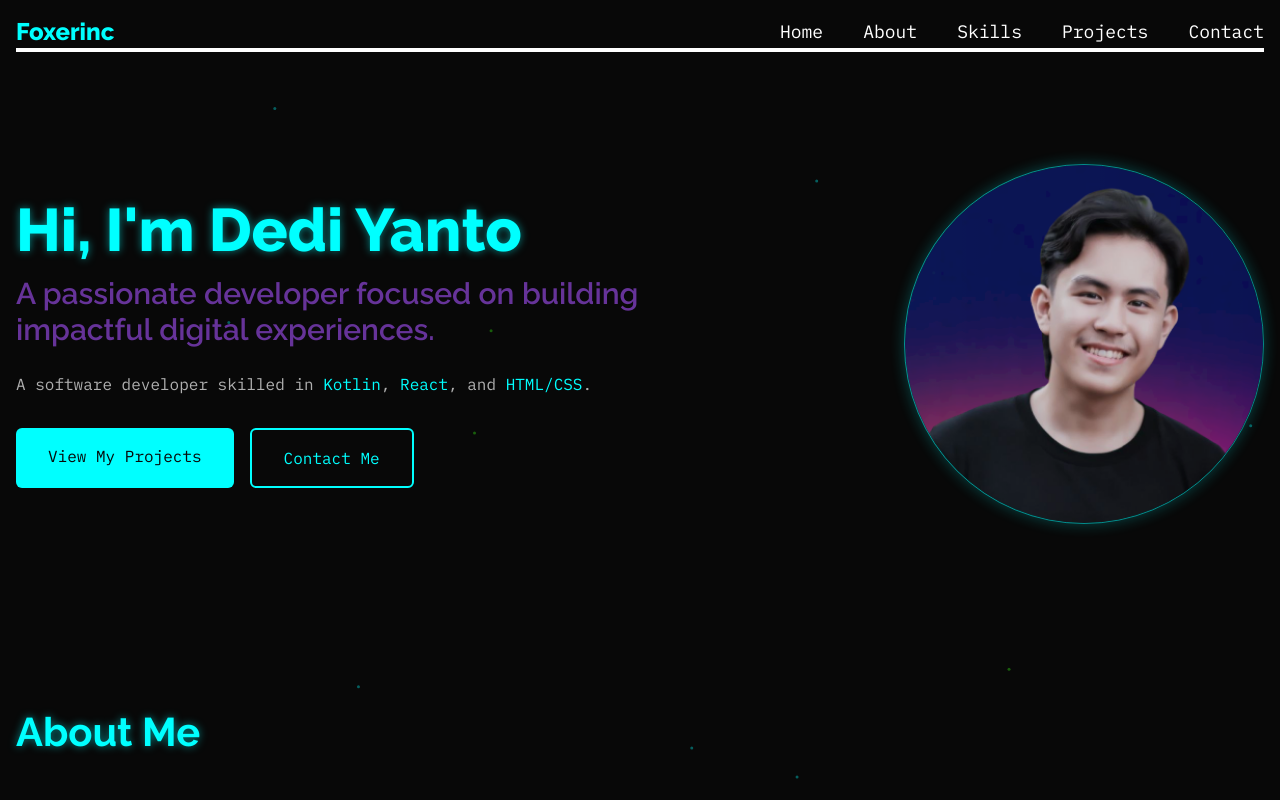
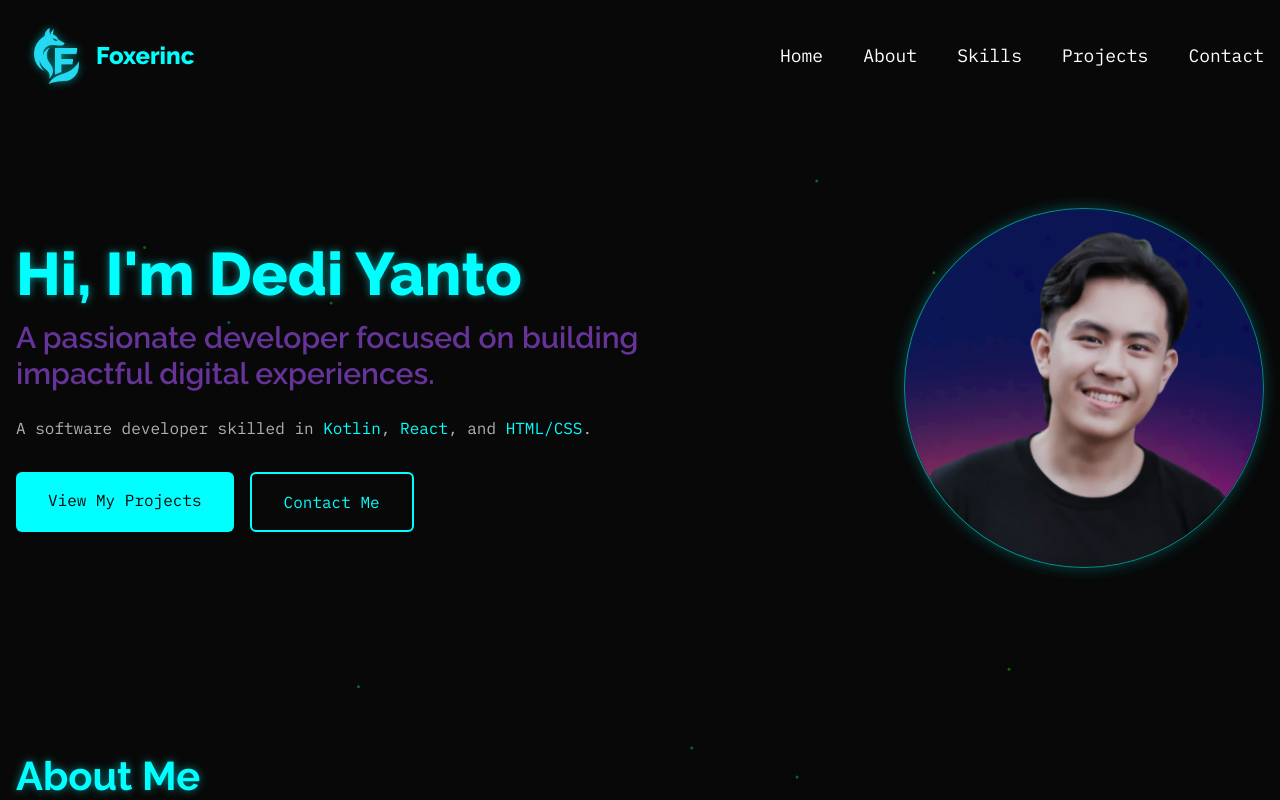
Before and after one commit to foxerinc/my-portfolio, a Next.js app: page / in a window 1280 px wide. Shown: the top 800 px of the page. Built offline with nearby package versions, Linux system fonts and the light colour scheme.

Commit message:
Update Header.tsx
add logo

```diff
--- a/src/components/Header.tsx
+++ b/src/components/Header.tsx
@@ -1,6 +1,7 @@
 'use client';
 
 import Link from 'next/link';
+import Image from 'next/image';
 import { useState } from 'react';
 import { FaBars, FaTimes } from 'react-icons/fa';
 
@@ -13,8 +14,19 @@ const Header: React.FC = () => {
 
   return (
     <header className="bg-background p-4 sticky top-0 z-50">
-      <nav className="container mx-auto max-w-[1400px] flex justify-between items-center border-b-4 border-secondary">
+      <nav className="container mx-auto max-w-[1400px] flex justify-between items-center ">
+        <div className='flex justify-end items-center'>
+            <Image
+            src="/logo.png"
+            alt="Foxerinc Logo"
+            width={80}
+            height={25}
+            priority={true}
+            className="filter drop-shadow-[0_0_4px_rgba(0,255,255,0.5)]"
+          />
         <h1 className="text-2xl font-heading text-primary font-extrabold">Foxerinc</h1>
+        </div>
+
         <button
           className="sm:hidden text-white text-2xl"
           onClick={toggleMenu}
```
